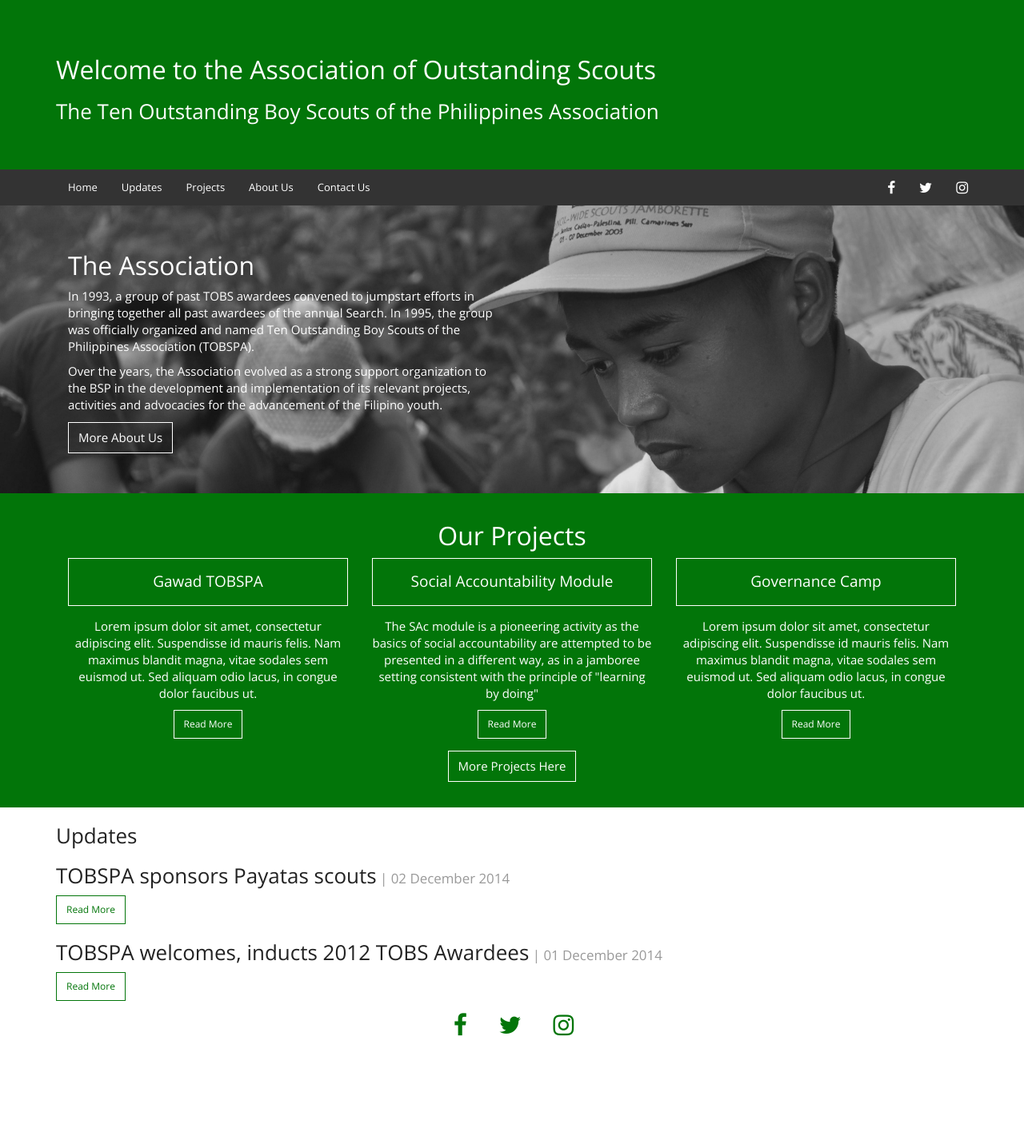
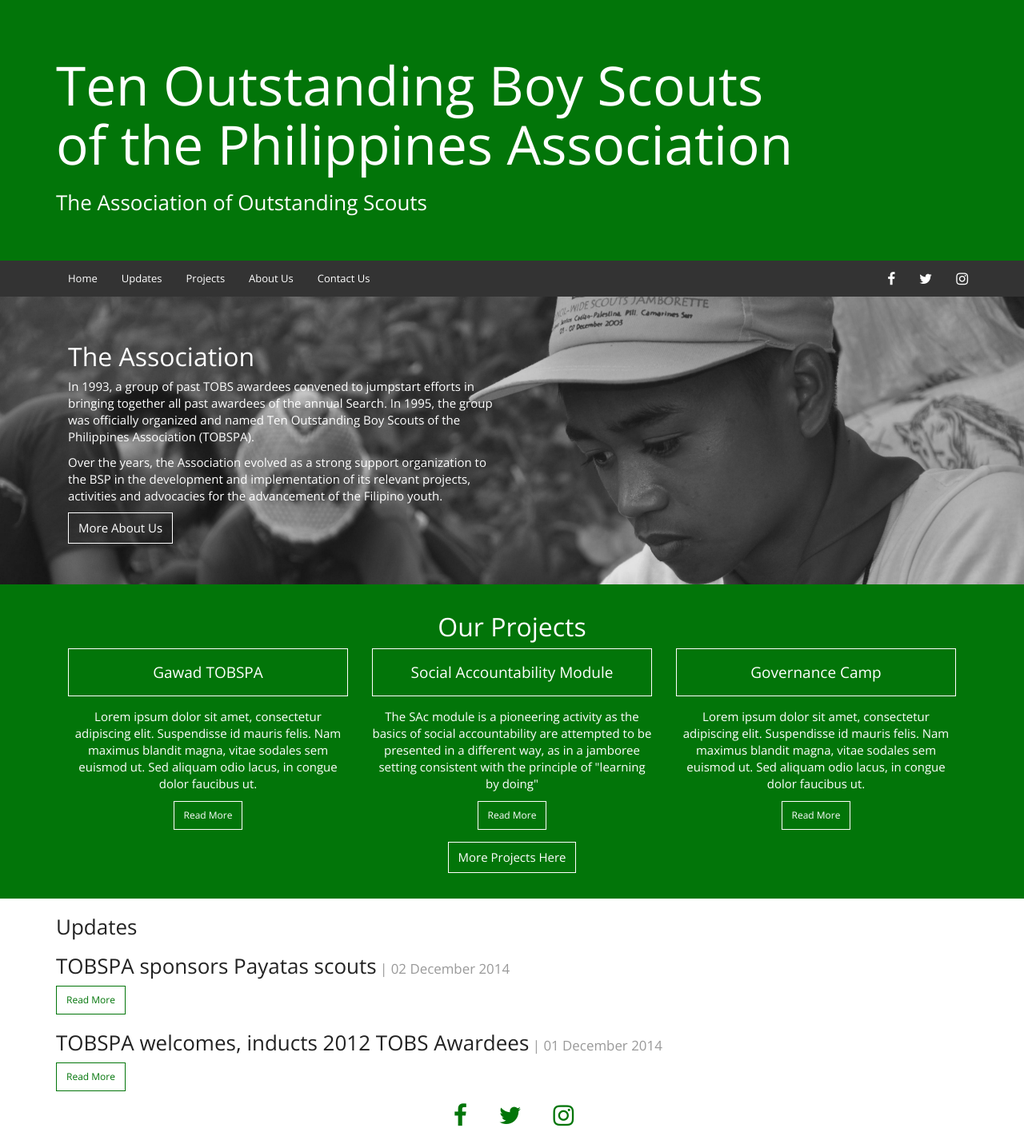
Before and after one commit to jcdelfinado/tobspa-site, a Jekyll site: the page built from index.html, in a window 1280 px wide. Shown: the whole page at 80% size. Built offline with Jekyll 4.4.1, drawn with Linux system fonts in a browser that asks for light colours; nearby versions of some CDN libraries; Markdown is read by kramdown in place of the engine named in the settings; the list of posts is cut into pages by our own code; before the commit the page ends 1313 px from its top, so only the background shows below that.

Commit message:
Enlarged banner title

```diff
--- a/index.html
+++ b/index.html
@@ -1,11 +1,11 @@
 ---
-title: The Ten Outstanding Boy Scouts of the Philippines Association
+title: Ten Outstanding Boy Scouts <br/>of the Philippines Association
 layout: front
 ---
 <header class="jumbotron jumbotron-inverse">
 	<div class="container">
-		<h2>Welcome to the Association of Outstanding Scouts</h2>
-		<h3>{{ page.title }}</h3>
+		<h1>{{ page.title }}</h1>
+		<h3>The Association of Outstanding Scouts</h3>
 	</div>
 </header>
 {% include nav.html %}
```
Also changed, not shown: 1 other file.
